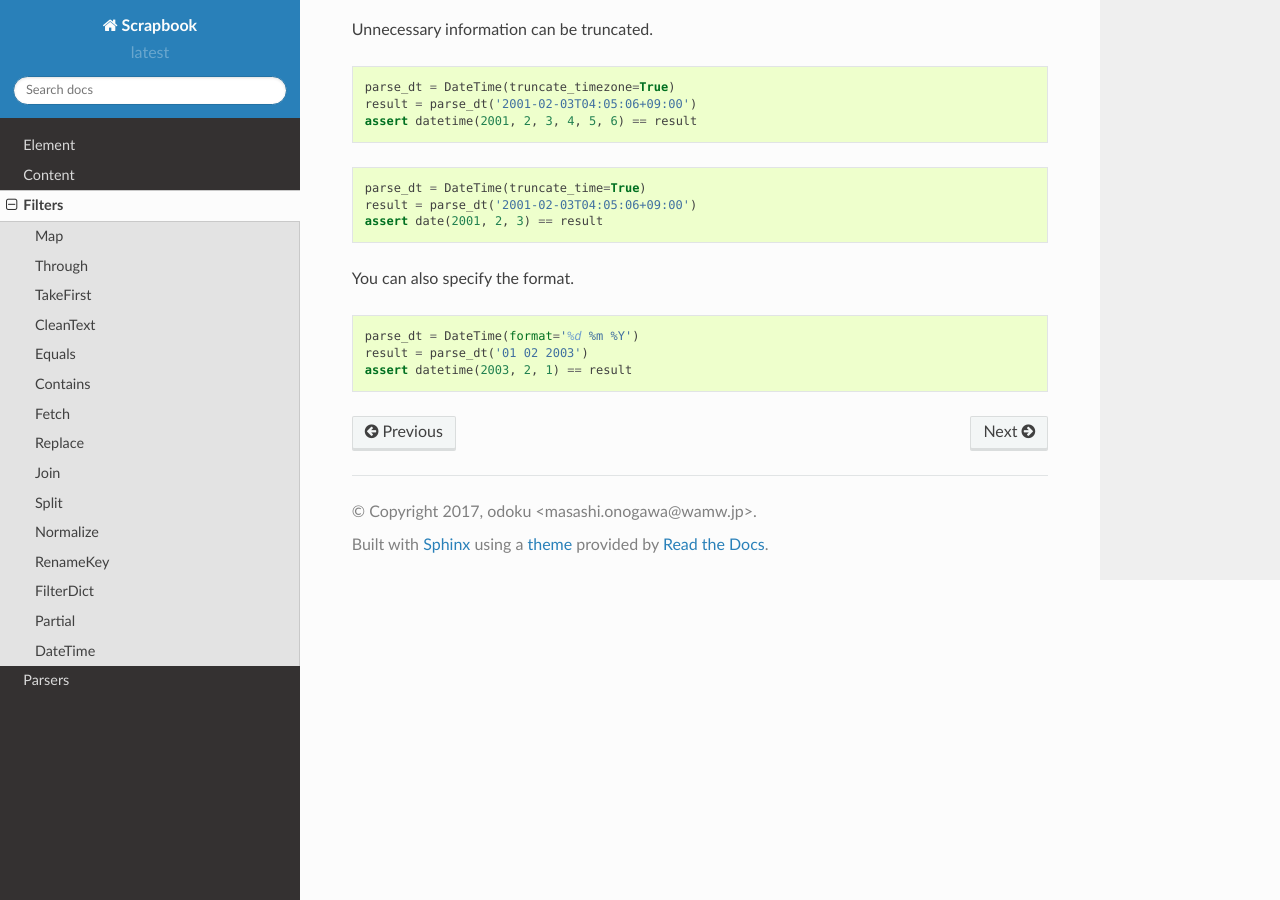
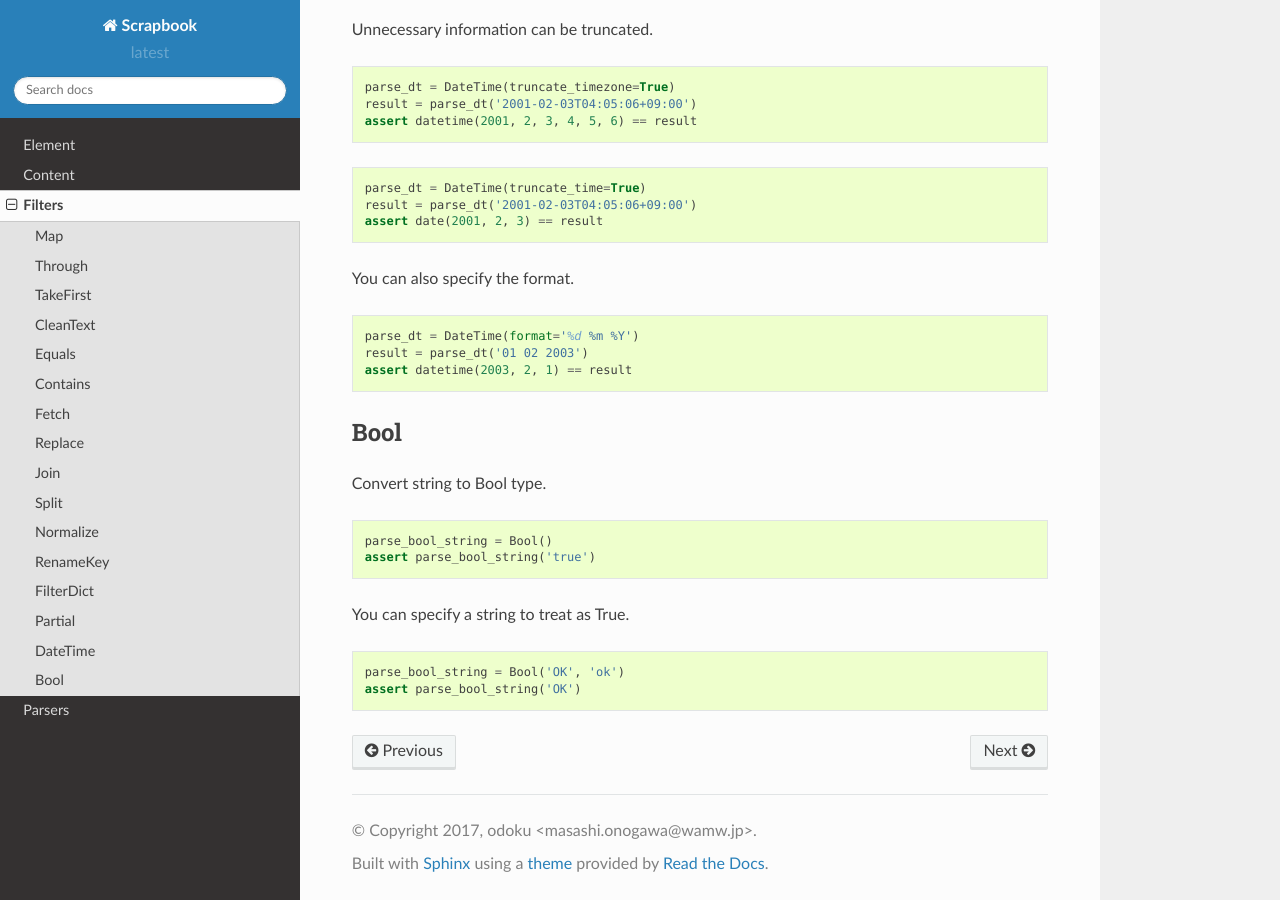
Before and after one commit to odoku/Scrapbook, a Sphinx documentation site: the page built from docs/source/filters.rst, in a window 1280 px wide and 900 px high, scrolled down 4848 px. Built offline with Sphinx 7.4.7 and the Read the Docs theme 2.0.0, drawn with Linux system fonts in a browser that asks for light colours.

Commit message:
Add Bool filter.

```diff
--- a/docs/source/filters.rst
+++ b/docs/source/filters.rst
@@ -290,3 +290,21 @@ You can also specify the format.
     parse_dt = DateTime(format='%d %m %Y')
     result = parse_dt('01 02 2003')
     assert datetime(2003, 2, 1) == result
+
+
+Bool
+=====================================================================
+
+Convert string to Bool type.
+
+.. code-block:: python
+
+    parse_bool_string = Bool()
+    assert parse_bool_string('true')
+
+You can specify a string to treat as True.
+
+.. code-block:: python
+
+    parse_bool_string = Bool('OK', 'ok')
+    assert parse_bool_string('OK')
```
Also changed, not shown: 2 other files.
